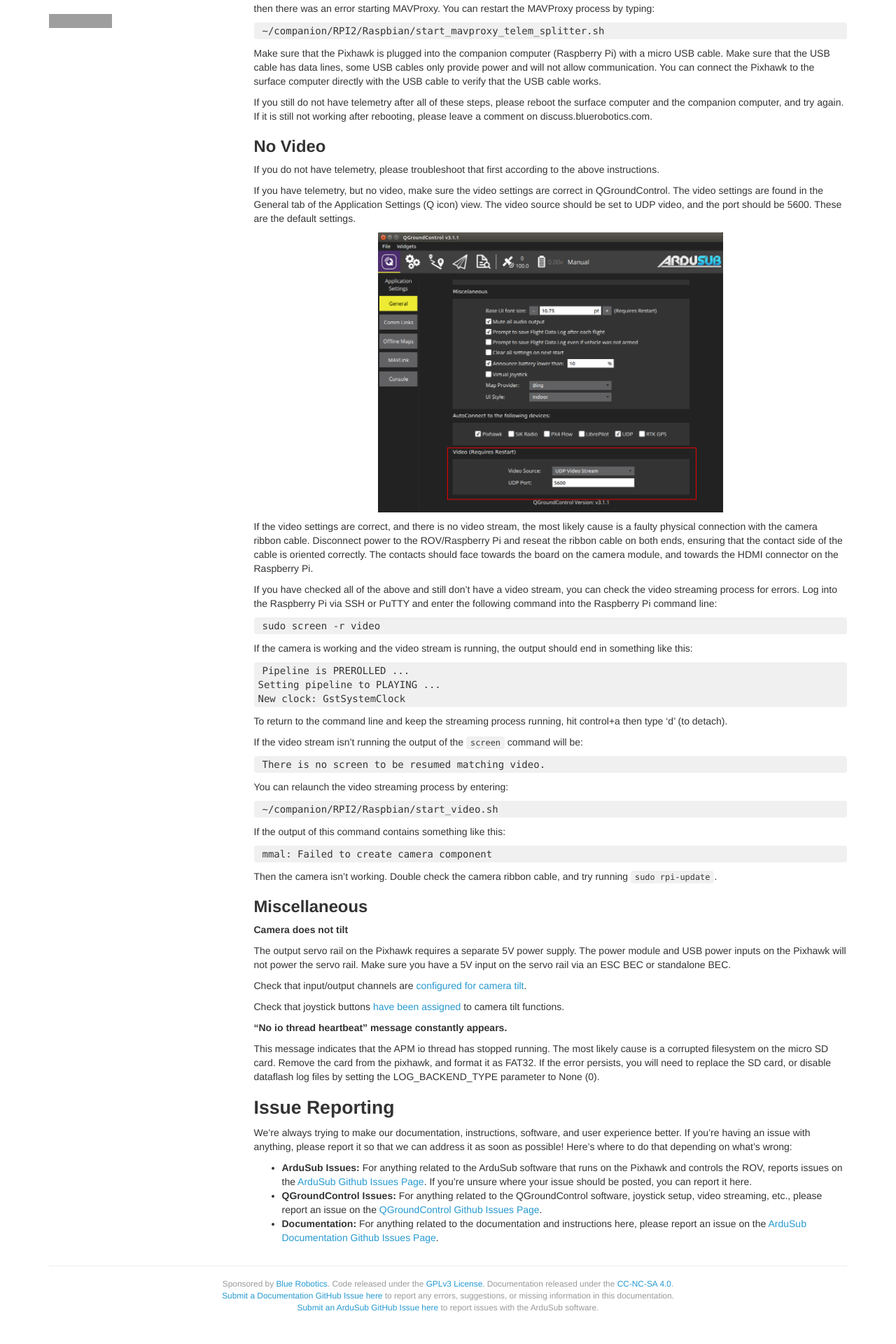
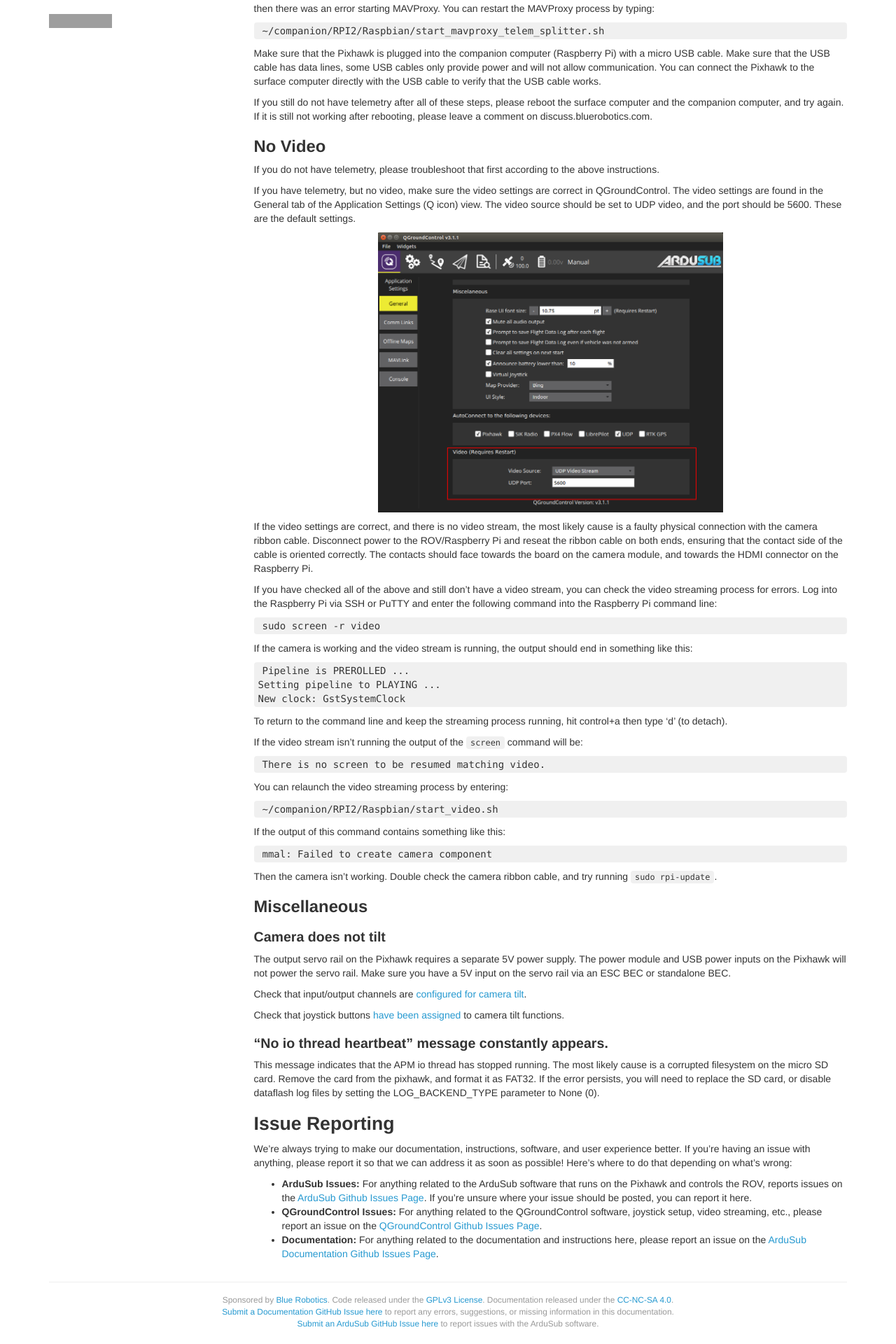
Before and after one commit to bluerobotics/retired-ardusub-docs, a Jekyll site: the page built from pages/troubleshooting.md, in a window 1280 px wide. Shown: the part 1780-3700 px from the top of the page at 70% size. Built offline with Jekyll 4.4.1, drawn with Linux system fonts in a browser that asks for light colours; nearby versions of some CDN libraries; some web fonts are replaced; comment, search, counter and statistics services are not loaded; before the commit the page ends 3677 px from its top, so only the background shows below that; grey boxes are pictures that could not be loaded.

Commit message:
Formatting

```diff
--- a/pages/troubleshooting.md
+++ b/pages/troubleshooting.md
@@ -120,7 +120,7 @@ Then the camera isn't working. Double check the camera ribbon cable, and try run
 
 ## Miscellaneous
 
-**Camera does not tilt**
+### Camera does not tilt
 
 The output servo rail on the Pixhawk requires a separate 5V power supply. The power module and USB power inputs on the Pixhawk will not power the servo rail. Make sure you have a 5V input on the servo rail via an ESC BEC or standalone BEC.
 
@@ -128,7 +128,7 @@ Check that input/output channels are [configured for camera tilt](/initial-setup
 
 Check that joystick buttons [have been assigned](/initial-setup/#button-setup) to camera tilt functions.
 
-**"No io thread heartbeat" message constantly appears.**
+### "No io thread heartbeat" message constantly appears.
 
 This message indicates that the APM io thread has stopped running. The most likely cause is a corrupted filesystem on the micro SD card. Remove the card from the pixhawk, and format it as FAT32. If the error persists, you will need to replace the SD card, or disable dataflash log files by setting the LOG_BACKEND_TYPE parameter to None (0).
 
```
Also changed, not shown: pages/logging.md (line endings or trailing spaces).
